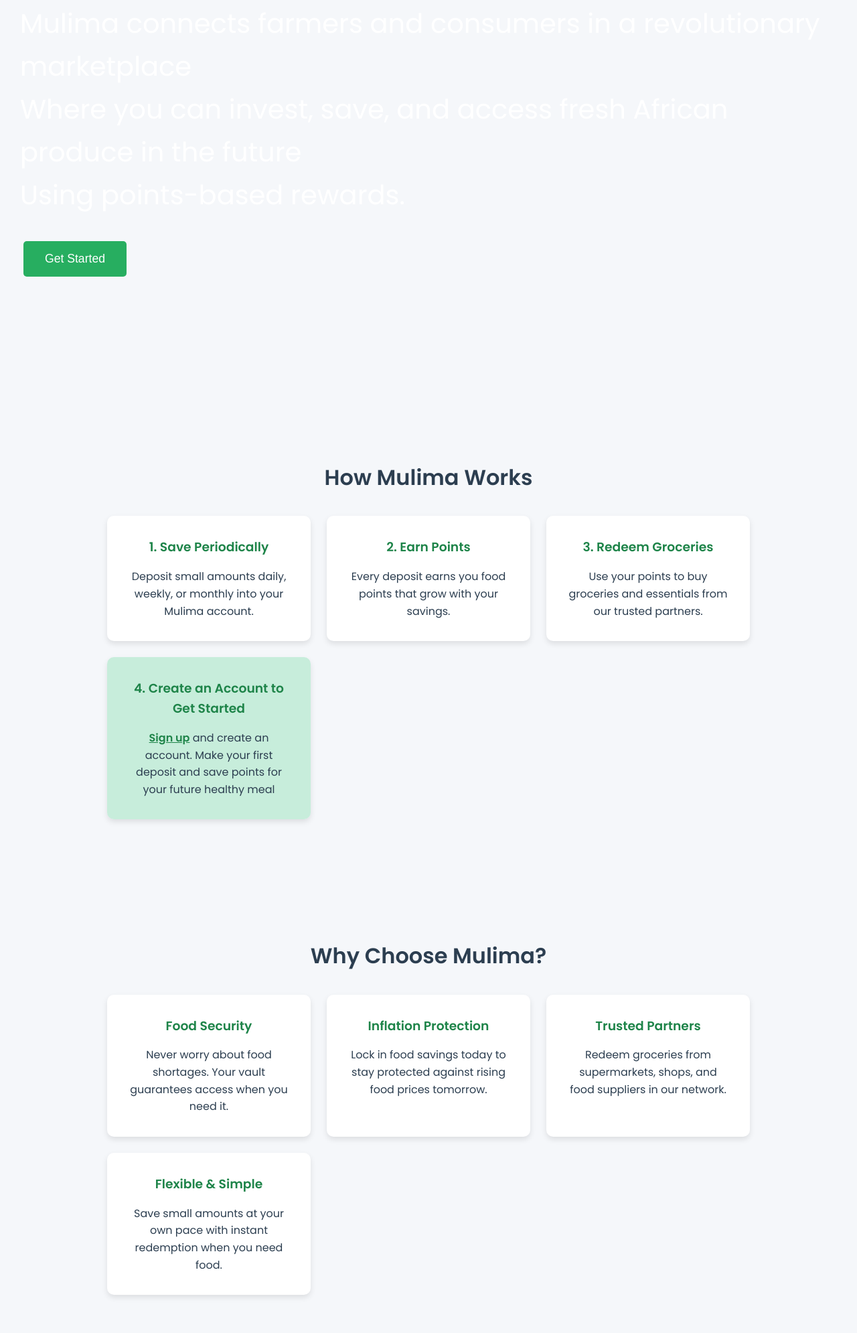
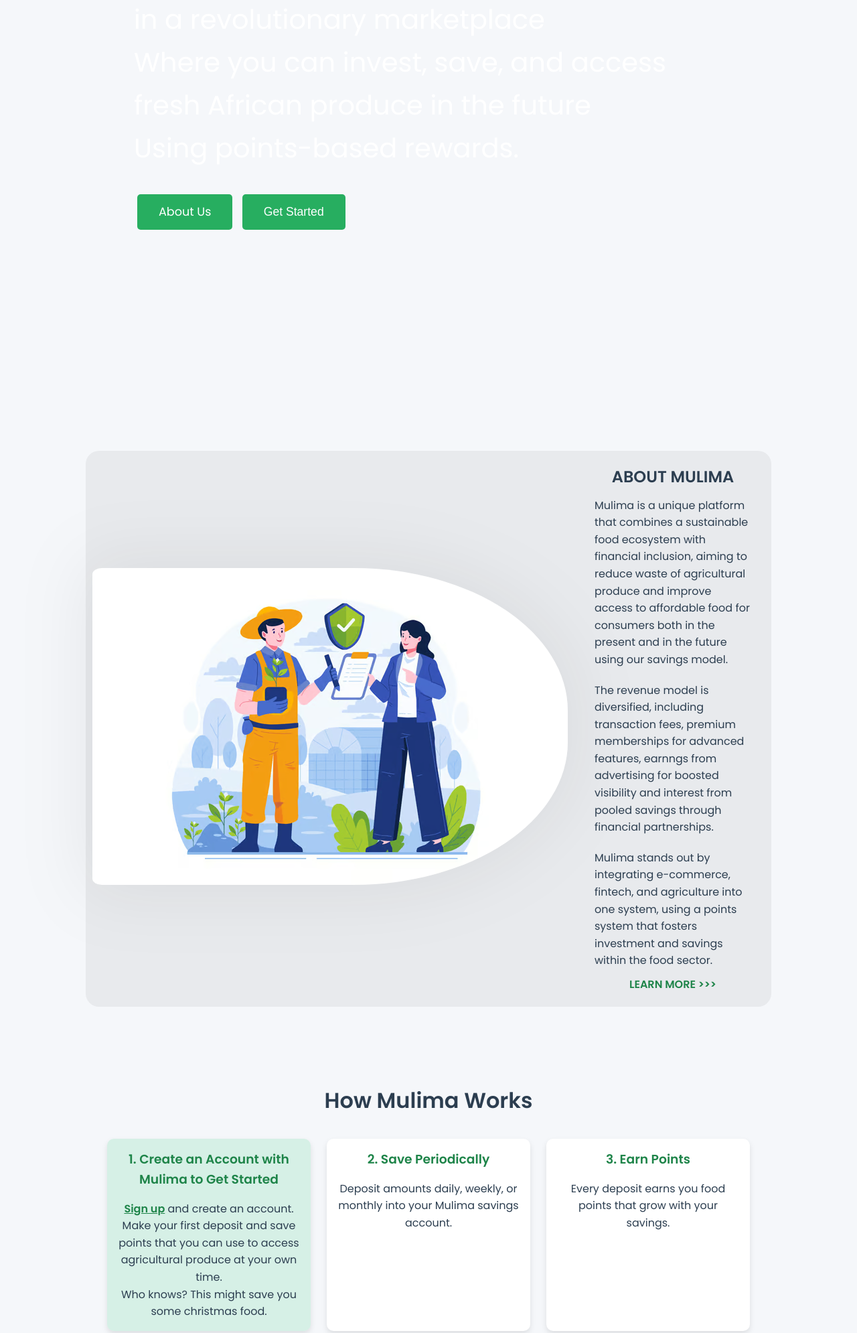
Before and after one commit to Nellyojay/mulima.com, a plain HTML site: page index.html in a window 1280 px wide. Shown: the part 324-2314 px from the top of the page at 67% size. Drawn offline with Linux system fonts and the light colour scheme.

Commit message:
added the intoduction of Mulima and created the about us page

```diff
--- a/index.html
+++ b/index.html
@@ -24,7 +24,32 @@
     <p>Mulima connects farmers and consumers in a revolutionary marketplace <br>
       Where you can invest, save, and access fresh African produce in the future <br>
       Using points-based rewards.</p>
+    <a href="#intro">About Us</a>
     <button onclick="scrollToJoin()">Get Started</button>
+  </div>
+
+  <div class="intro" id="intro">
+
+    <div class="image">
+      <img src="images/people-discussing.avif" alt="">
+    </div>
+
+    <div class="content">
+      <h2>ABOUT MULIMA</h2>
+      <div>
+        Mulima is a unique platform that combines a sustainable food ecosystem with financial inclusion, aiming to reduce waste of agricultural produce and improve access to affordable food for consumers both in the present and in the future using our savings model.
+      </div>
+
+      <div>
+        The revenue model is diversified, including transaction fees, premium memberships for advanced features, earnngs from advertising for boosted visibility and interest from pooled savings through financial partnerships.
+      </div>
+
+      <div>
+        Mulima stands out by integrating e-commerce, fintech, and agriculture into one system, using a points system that fosters investment and savings within the food sector.
+      </div>
+
+      <a href="about-us.html">LEARN MORE >>></a>
+    </div>
 
   </div>
 
@@ -32,22 +57,28 @@
   <section id="how">
     <h2>How Mulima Works</h2>
     <div class="steps">
+      <div class="card account">
+        <h3>1. Create an Account with Mulima to Get Started</h3>
+        <p><a href="#join">Sign up</a> and create an account. Make your first deposit and save points that you can use to access agricultural produce at your own time. <br>
+        Who knows? This might save you some christmas food.
+        </p>
+      </div>
+
       <div class="card">
-        <h3>1. Save Periodically</h3>
-        <p>Deposit small amounts daily, weekly, or monthly into your Mulima account.</p>
+        <h3>2. Save Periodically</h3>
+        <p>Deposit amounts daily, weekly, or monthly into your Mulima savings account.</p>
       </div>
+
       <div class="card">
-        <h3>2. Earn Points</h3>
+        <h3>3. Earn Points</h3>
         <p>Every deposit earns you food points that grow with your savings.</p>
       </div>
+
       <div class="card">
-        <h3>3. Redeem Groceries</h3>
-        <p>Use your points to buy groceries and essentials from our trusted partners.</p>
+        <h3>. Redeem Groceries</h3>
+        <p>Use your points to buy groceries and essentials from our outlets and Trusted partners.</p>
       </div>
-      <div class="card account">
-        <h3>4. Create an Account to Get Started</h3>
-        <p><a href="#join">Sign up</a> and create an account. Make your first deposit and save points for your future healthy meal</p>
-      </div>
+
     </div>
   </section>
 
@@ -69,7 +100,7 @@
       </div>
       <div class="card">
         <h3>Flexible & Simple</h3>
-        <p>Save small amounts at your own pace with instant redemption when you need food.</p>
+        <p>Save small amounts at your own pace with instant redemption when you need food from the farmers.</p>
       </div>
     </div>
   </section>
--- a/styles/index.css
+++ b/styles/index.css
@@ -98,20 +98,13 @@ nav a:hover {
   background:linear-gradient(#0000008a), url('../images/granary.png') no-repeat center/cover ;
   color: var(--white);
   height: 100vh;
-  padding: 150px 30px;
+  padding: 80px 200px;
 }
 
 @media (max-width: 800px) {
   .hero {
-    height: 70vh;
-    display: flex;
-    flex-direction: column;
-    align-items: center;
-    justify-content: center;
-
-    img {
-      display: none;
-    }
+    height: 75vh;
+    padding: 50px 30px;
   }
 }
 
@@ -134,6 +127,23 @@ nav a:hover {
   }
 }
 
+.hero a{
+  text-decoration: none;
+  padding: 0.9rem 2rem;
+  font-size: 1.1rem;
+  background: var(--primary);
+  color: var(--white);
+  border: none;
+  border-radius: 5px;
+  cursor: pointer;
+  transition: 0.3s ease;
+  margin: 5px;
+}
+
+.hero a:hover {
+  background: var(--primary-dark);
+}
+
 .hero button {
   padding: 1rem 2rem;
   font-size: 1.1rem;
@@ -148,8 +158,81 @@ nav a:hover {
 
 .hero button:hover {
   background: var(--primary-dark);
-  transform: scale(1.05);
 }
+
+.intro{
+  margin: 50px 20px 20px 20px;
+
+  .content {
+    display: flex;
+    flex-direction: column;
+    align-items: center;
+  }
+
+  div {
+    margin: 10px;
+  }
+
+  a {
+    text-decoration: none;
+    color: var(--primary-dark);
+    font-weight: bold;
+  }
+}
+
+@media (min-width: 800px) {
+  .intro {
+    width: 80%;
+    margin: auto;
+    margin-top: 100px;
+    display: flex;
+    justify-content: space-between;
+    align-items: center;
+    background: rgba(128, 128, 128, 0.108);
+    border-radius: 20px;
+
+    .content {
+      margin: auto;
+      padding: 20px;
+    }
+
+    .image {
+      img {
+        margin: auto;
+        border-radius: 2% 45% 45% 2%;
+        box-shadow: 0 0 100px 10px rgba(128, 128, 128, 0.133);
+      }
+    }
+  }
+}
+
+@media (max-width: 800px) {
+  .intro {
+    border-radius: 10px;
+    box-shadow: -1px 1px 10px var(--muted);
+    padding-block: 20px;
+
+    .content {
+      border: solid var(--muted);
+      border-radius: 10px;
+      padding: 5px;
+    }
+
+    .image{
+      display: flex;
+      justify-content: center;
+      align-items: center;
+
+
+      img {
+        max-width: 310px;
+        border-radius: 10px;
+        box-shadow: -1px -1px 50px -1px var(--white);
+      }
+    }
+  }
+}
+
 
 /* Sections */
 section {
@@ -174,7 +257,7 @@ section h2 {
 
 .card {
   background: var(--white);
-  padding: 2rem;
+  padding: 1rem;
   border-radius: 10px;
   text-align: center;
   box-shadow: 0 4px 8px rgba(0,0,0,0.1);
@@ -191,7 +274,7 @@ section h2 {
 }
 
 .account {
-  background-color: #b7e9d0b9;
+  background-color: #b7e9d07e;
 
   a {
     font-weight: bold;
```
Also changed, not shown: about-us.html (added), images/people-discussing.avif (added).
